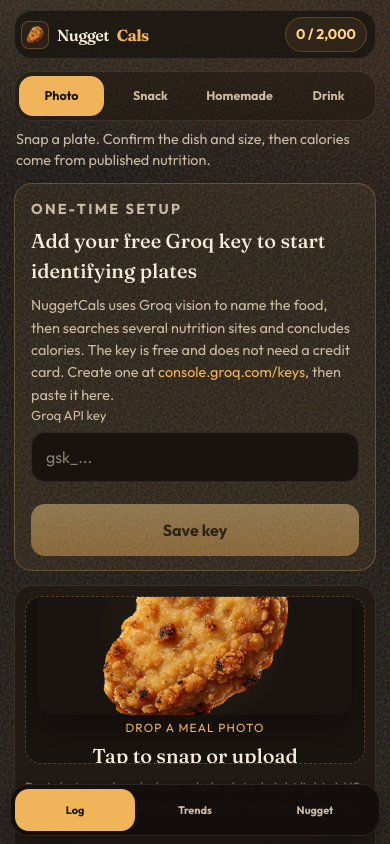
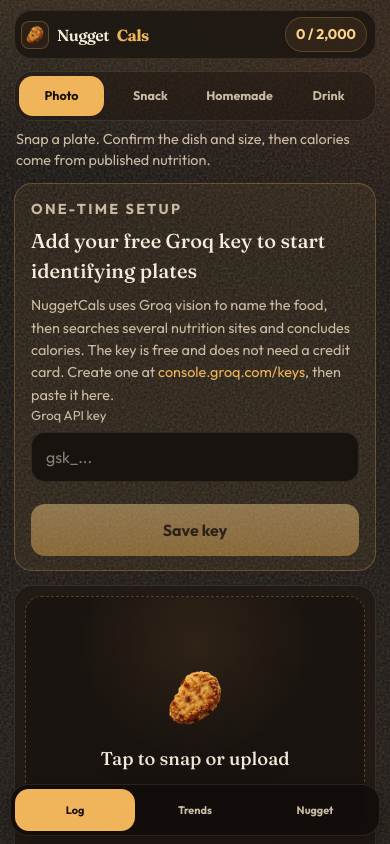
Before and after one commit to FrenchyX10/nuggetcals, a Next.js app: page / in a window 390 px wide. Shown: the top 844 px of the page. Built offline with nearby package versions, Linux system fonts and the light colour scheme.

Commit message:
Fix the iPhone snap button and add a 125-Nug gummy skin.

```diff
--- a/app/globals.css
+++ b/app/globals.css
@@ -326,7 +326,7 @@
   position: relative;
   width: 100%;
   min-height: 340px;
-  overflow: hidden;
+  overflow: visible;
   border: 1px dashed rgba(240, 180, 90, 0.28);
   border-radius: 22px;
   background:
@@ -343,9 +343,11 @@
 
 .dropzone.has-image {
   border-style: solid;
-}
-
-.dropzone img {
+  overflow: hidden;
+}
+
+.dropzone > img,
+.dropzone.has-image img {
   display: block;
   width: 100%;
   height: 360px;
@@ -365,9 +367,9 @@
 .nugget-float {
   width: 92px;
   height: 92px;
-  object-fit: cover;
-  border-radius: 28px;
-  box-shadow: 0 16px 40px rgba(0, 0, 0, 0.35);
+  object-fit: contain;
+  border-radius: 0;
+  filter: drop-shadow(0 16px 40px rgba(0, 0, 0, 0.35));
 }
 
 .drop-kicker {
@@ -1062,31 +1064,36 @@
   }
 
   .dropzone {
-    min-height: 168px;
+    min-height: 232px;
     border-radius: 16px;
   }
 
-  .dropzone img {
-    height: 168px;
+  .dropzone > img,
+  .dropzone.has-image img {
+    height: 232px;
   }
 
   .drop-copy {
-    gap: 4px;
-    padding: 12px;
+    gap: 6px;
+    padding: 16px 12px 14px;
+  }
+
+  .drop-copy .drop-kicker {
+    display: none;
   }
 
   .drop-copy strong {
-    font-size: 1.25rem;
+    font-size: 1.15rem;
+    line-height: 1.2;
   }
 
   .drop-copy small {
-    font-size: 0.78rem;
+    display: none;
   }
 
   .nugget-float {
-    width: 52px;
-    height: 52px;
-    border-radius: 16px;
+    width: 88px;
+    height: 88px;
   }
 
   .photo-actions {
@@ -1484,6 +1491,7 @@
 .color-midnight .nug-body,
 .color-cotton .nug-body,
 .color-bacon .nug-body,
+.color-gummy .nug-body,
 .color-spider .nug-body {
   filter: drop-shadow(0 16px 28px rgba(0, 0, 0, 0.35));
 }
--- a/components/NuggetAvatar.tsx
+++ b/components/NuggetAvatar.tsx
@@ -45,6 +45,7 @@
   midnight: "/nugget-midnight.png",
   cotton: "/nugget-cotton.png",
   bacon: "/nugget-bacon.png",
+  gummy: "/nugget-gummy.png",
   spider: "/nugget-spider.png",
 };
 
--- a/lib/nugget.ts
+++ b/lib/nugget.ts
@@ -7,6 +7,7 @@
   | "midnight"
   | "cotton"
   | "bacon"
+  | "gummy"
   | "spider";
 export type NuggetFace = "happy" | "wink" | "hearts" | "cool" | "sleepy" | "sparkle";
 export type NuggetAccessory = "none" | "bow" | "chef" | "shades" | "crown" | "sprout" | "bandana";
@@ -42,6 +43,14 @@
 
 export const SHOP: ShopItem[] = [
   { id: "classic", kind: "color", name: "Classic fry", blurb: "The original golden bite", cost: 0 },
+  {
+    id: "gummy",
+    kind: "color",
+    name: "Gummy mix",
+    blurb: "Lime and cherry gelatin swirl",
+    cost: 125,
+    featured: true,
+  },
   {
     id: "bacon",
     kind: "color",
```
Also changed, not shown: public/nugget-gummy.jpg (added), public/nugget-gummy.png (added).
